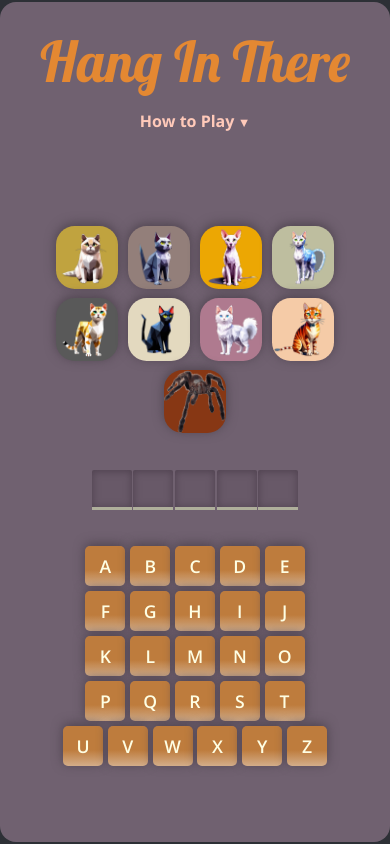
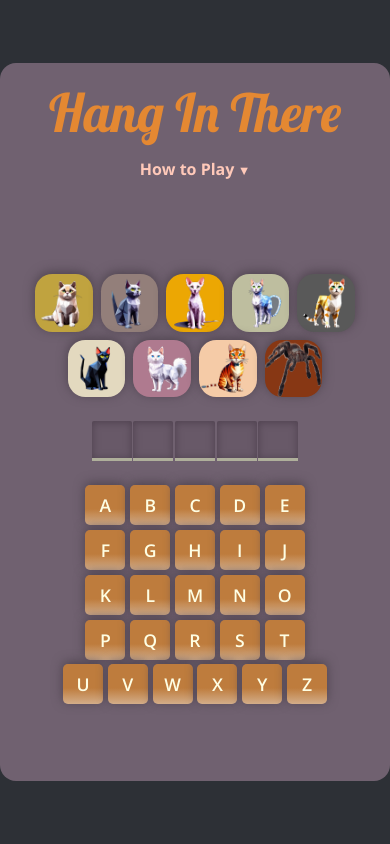
Before and after one commit to Holl4444/HangInThere, a React (Vite) app: page / in a window 390 px wide. Built offline with nearby package versions, Linux system fonts and the light colour scheme; no server answers.

Commit message:
update: Mobile L css

```diff
--- a/src/index.css
+++ b/src/index.css
@@ -341,13 +341,15 @@ button.keys:disabled {
     max-width: 450px;
     padding: 0;
   }
+
   body {
     padding: 0;
   }
 
   header > h1 {
-    font-size: 3.5rem;
-    margin-bottom: 0.9rem;
+    font-size: 3.3rem;
+    margin-top: 0;
+    margin-bottom: 0.8rem;
   }
    header > p {
     display: none;
@@ -386,6 +388,7 @@ button.keys:disabled {
   }
   .word-div {
     column-gap: 0.1rem;
+    margin: 0.7rem;
   }
   .msg-container {
     height: 3.5rem;
@@ -396,12 +399,12 @@ button.keys:disabled {
     font-size: 1rem;
   }
   .cats {
-    gap: 0.6rem;
+    gap: 0.5rem;
     margin-bottom: 0.8rem;
   }
   .cats > button {
-    width: 3.9rem;
-    height: 3.9rem;
+    width: 3.6rem;
+    height: 3.6rem;
   }
 }
 
```
